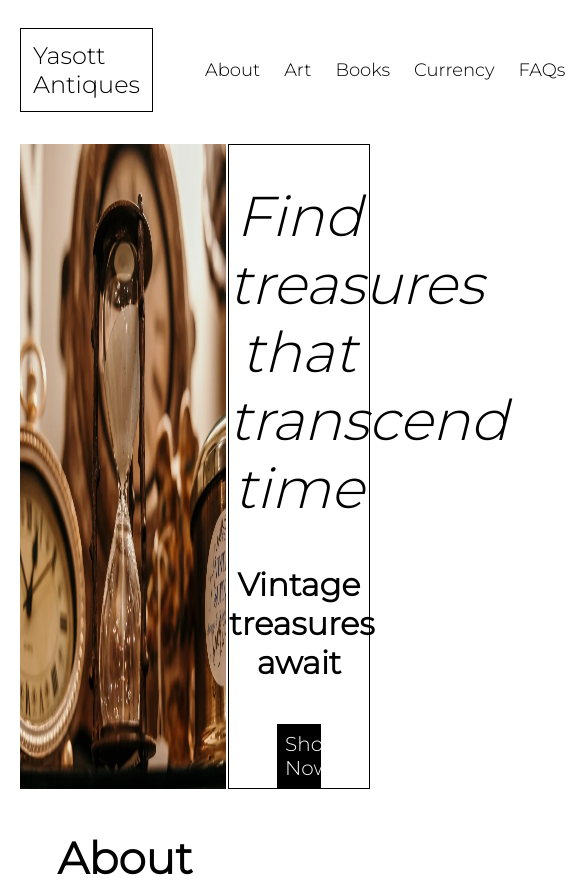
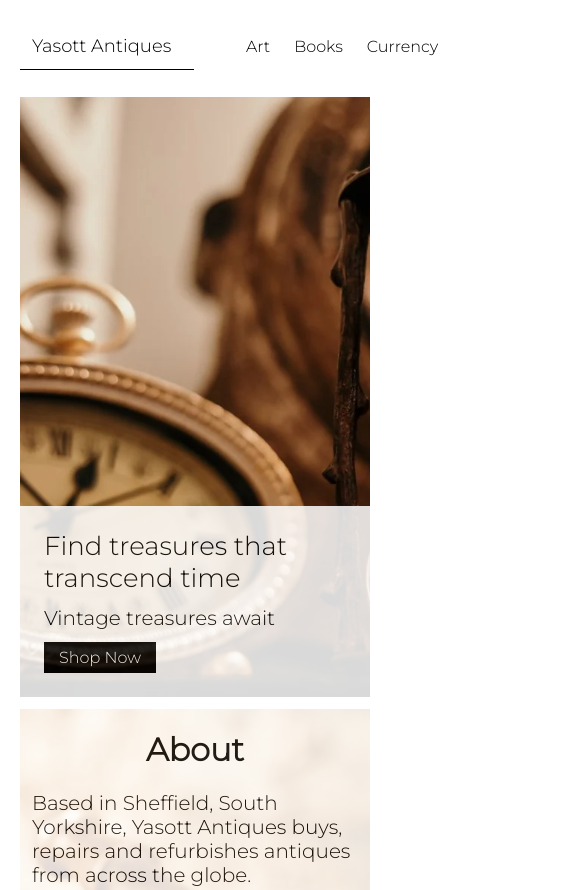
Before and after one commit to scottgirling/antiques, a plain HTML site: page index.html in a window 390 px wide. Shown: the top 890 px of the page, 577 px wide, since content can reach past the window. Drawn offline with Linux system fonts and the light colour scheme.

Commit message:
flex and @media

```diff
--- a/index.html
+++ b/index.html
@@ -6,6 +6,8 @@
         <link rel="preconnect" href="https://fonts.gstatic.com" crossorigin>
         <link href="https://fonts.googleapis.com/css2?family=Montserrat:wght@300&display=swap" rel="stylesheet">
         <script src="https://kit.fontawesome.com/121245de7a.js" crossorigin="anonymous"></script>
+        <meta name="viewport" content="width=device-width,initial-scale=1.0">
+        <title>Yasott Antiques</title>
     </head>
 
     <!-- navigation section -->
@@ -17,11 +19,11 @@
                     <h1><a href="index.html">Yasott Antiques</a></h1>
                 </div>
                 <ul>
-                    <li><a href="#about">About</a></li>
+                    <li class="small-nav"><a href="#about">About</a></li>
                     <li><a href="art.html">Art</a></li>
                     <li><a href="books.html">Books</a></li>
                     <li><a href="currency.html">Currency</a></li>
-                    <li><a href="#faqs">FAQs</a></li>
+                    <li class="small-nav"><a href="#faqs">FAQs</a></li>
                 </ul>
             </nav>
         </div>
@@ -34,7 +36,7 @@
             </div>
             <div id="landing-right">
                 <div id="landing-right-text">
-                    <h1><em>Find treasures that transcend time</em></h1>
+                    <h1>Find treasures that transcend time</h1>
                     <h4>Vintage treasures await</h4>
                     <p>Shop Now</p>
                 </div>
--- a/resources/css/art.css
+++ b/resources/css/art.css
@@ -10,15 +10,16 @@ body {
 #navigation {
     display: flex;
     justify-content: space-between;
-    font-family: 'Montserrat', sans-serif;
 }
 
 nav h1 {
+    width: 200px;
     font-size: 200%;
     font-weight: 300;
     border: 1px solid black;
     padding: 12px;
     margin-left: 12px;
+    text-align: center;
 }
 
 nav ul {
@@ -53,6 +54,25 @@ nav a:hover {
 nav a:active {
     color: black;
     text-decoration: none;
+}
+
+@media only screen and (max-width: 750px) {
+    .small-nav {
+        display: none;
+    }
+}
+
+@media only screen and (max-width: 550px) {
+    nav h1 {
+        font-size: 150%;
+        width: 150px;
+        border: none;
+        border-bottom: 1px solid black;
+    }
+
+    nav li {
+        font-size: 1rem;
+    }
 }
 
 /* art section */
@@ -91,7 +111,7 @@ nav a:active {
     border: 1px solid black;
     padding: 5px;
     text-align: center;
-    width: 8%;
+    width: 120px;
     margin-bottom: 0;
 }
 
@@ -123,13 +143,14 @@ nav a:active {
 #art-container {
     display: flex;
     justify-content: center;
+    flex-wrap: wrap;
 }
 
 .art {
     border: 1px solid gray;
     margin: 12px;
     display: flex;
-    flex-basis: 500px;
+    flex-basis: 450px;
     flex-direction: column;
     justify-content: space-between;
 }
--- a/resources/css/books.css
+++ b/resources/css/books.css
@@ -10,10 +10,10 @@ body {
 #navigation {
     display: flex;
     justify-content: space-between;
-    font-family: 'Montserrat', sans-serif;
 }
 
 nav h1 {
+    width: 200px;
     font-size: 200%;
     font-weight: 300;
     border: 1px solid black;
@@ -55,6 +55,25 @@ nav a:active {
     text-decoration: none;
 }
 
+@media only screen and (max-width: 750px) {
+    .small-nav {
+        display: none;
+    }
+}
+
+@media only screen and (max-width: 550px) {
+    nav h1 {
+        font-size: 150%;
+        width: 150px;
+        border: none;
+        border-bottom: 1px solid black;
+    }
+
+    nav li {
+        font-size: 1rem;
+    }
+}
+
 /* books section */
 
 #books-banner {
@@ -91,7 +110,7 @@ nav a:active {
     border: 1px solid black;
     padding: 5px;
     text-align: center;
-    width: 8%;
+    width: 120px;
     margin-bottom: 0;
 }
 
@@ -123,12 +142,13 @@ nav a:active {
 #books-container {
     display: flex;
     justify-content: center;
+    flex-wrap: wrap;
 }
 
 .books {
     border: 1px solid gray;
     margin: 12px;
-    flex-basis: 500px;
+    flex-basis: 450px;
 }
 
 .books:hover {
--- a/resources/css/currency.css
+++ b/resources/css/currency.css
@@ -10,10 +10,10 @@ body {
 #navigation {
     display: flex;
     justify-content: space-between;
-    font-family: 'Montserrat', sans-serif;
 }
 
 nav h1 {
+    width: 200px;
     font-size: 200%;
     font-weight: 300;
     border: 1px solid black;
@@ -55,6 +55,25 @@ nav a:active {
     text-decoration: none;
 }
 
+@media only screen and (max-width: 750px) {
+    .small-nav {
+        display: none;
+    }
+}
+
+@media only screen and (max-width: 550px) {
+    nav h1 {
+        font-size: 150%;
+        width: 150px;
+        border: none;
+        border-bottom: 1px solid black;
+    }
+
+    nav li {
+        font-size: 1rem;
+    }
+}
+
 /* footer section */
 
 footer {
--- a/resources/css/style.css
+++ b/resources/css/style.css
@@ -13,6 +13,7 @@ body {
 }
 
 nav h1 {
+    width: 200px;
     font-size: 200%;
     font-weight: 300;
     border: 1px solid black;
@@ -54,6 +55,25 @@ nav a:active {
     text-decoration: none;
 }
 
+@media only screen and (max-width: 750px) {
+    .small-nav {
+        display: none;
+    }
+}
+
+@media only screen and (max-width: 550px) {
+    nav h1 {
+        font-size: 150%;
+        width: 150px;
+        border: none;
+        border-bottom: 1px solid black;
+    }
+
+    nav li {
+        font-size: 1rem;
+    }
+}
+
 /* landing section */
 
 #landing {
@@ -74,16 +94,16 @@ nav a:active {
     width: 40%;
     margin: 0;
     border: 1px solid black;
-}
-
-#landing-right-text {
-    margin-top: 15%;
+    display: flex;
+    flex-direction: column;
+    justify-content: center;
 }
 
 #landing-right h1 {
     font-size: 56px;
     text-align: center;
     font-weight: 400;
+    font-style: italic;
 }
 
 #landing-right h4 {
@@ -97,7 +117,7 @@ nav a:active {
     text-align: center;
     background-color: black;
     color: white;
-    width: 20%;
+    width: 120px;
     padding: 8px;
     margin: auto;
 }
@@ -107,6 +127,76 @@ nav a:active {
     color: black;
     border: 1px solid black;
     transition: all .4s linear;
+}
+
+@media only screen and (max-width: 1024px) {
+    #landing-left img {
+        display: none;
+    }
+
+    #landing {
+        background-image: url("../images/landingimage.webp");
+        background-size: cover;
+        background-position: center;
+        background-repeat: norepeat;
+        height: 600px;
+        display: flex;
+        flex-direction: column;
+        justify-content: end;
+    }
+
+    #landing-right {
+        background-color: white;
+        opacity: 85%;
+        padding: 24px;
+        width: auto;
+        border: none;
+    }
+
+    #landing-right-text h1 {
+        margin: 0;
+        font-size: 40px;
+        font-weight: 300;
+        text-align: left;
+        font-style: normal
+    }
+
+    #landing-right-text h4 {
+        font-size: 20px;
+        text-align: left;
+        margin: 12px 0;
+    }
+
+    #landing-right-text p {
+        margin: 0;
+    }
+}
+
+@media only screen and (max-width: 700px) {
+    #landing-right-text h1 {
+        font-size: 32px;
+    }
+}
+
+@media only screen and (max-width: 550px) {
+    #landing {
+        background-position: left;
+    }
+
+    #landing-right-text h1 {
+        font-size: 26px;
+    }
+
+    #landing-right-text h4 {
+        margin: 12px 0;
+        font-weight: 300;
+    }
+
+    #landing-right-text p {
+        font-size: 16px;
+        width: 100px;
+        padding: 6px;
+    }
 }
 
 /* about section */
@@ -139,6 +229,43 @@ nav a:active {
     margin-top: 12px;
 }
 
+@media only screen and (max-width: 1024px) {
+    #about-right-container {
+        width: 0;
+    }
+
+    #about-right-container img {
+        display: none;
+    }
+
+    #about {
+        background-image: url("../images/about-us-crop.jpg");
+        background-position: center;
+        background-repeat: norepeat;
+        background-size: cover;
+    }
+
+    #about-left-container {
+        width: 100%;
+        background-color: white;
+        opacity: 85%;
+    }
+
+    #about-text {
+        padding: 0 12px;
+    }
+}
+
+@media only screen and (max-width: 600px) {
+    #about-text h1 {
+        font-size: 32px;
+    }
+
+    #about-text p {
+        font-size: 20px;
+    }
+}
+
 /* FAQs section */
 
 #faqs {
```
Also changed, not shown: art.html (+4 -2 lines), books.html (+4 -2 lines), currency.html (+4 -2 lines).
